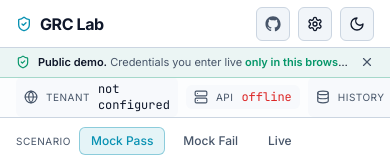
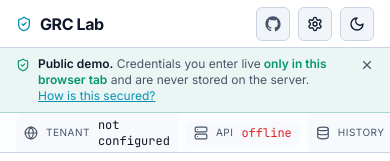
Before and after one commit to yopazerbot/GRC-PoC-AutomatedControlAssurance-OSCAL, a React (Vite) app in the folder frontend/: page / in a window 390 px wide. Shown: the top 161 px of the page. Built offline with nearby package versions, Linux system fonts and the light colour scheme; no server answers.

Commit message:
Let the public-demo security banner wrap to multiple lines on mobile so the full "credentials never stored" message and "How is this secured?" link are visible on narrow screens, while preserving the single-line desktop layout at ≥1024px.
https://claude.ai/code/session_01X3iFciFqzQhpJYQee8Z4LV

```diff
--- a/frontend/src/components/PublicDemoBanner.tsx
+++ b/frontend/src/components/PublicDemoBanner.tsx
@@ -25,9 +25,9 @@ export function PublicDemoBanner({ onOpenSettings }: Props) {
 
   return (
     <>
-      <div className="flex items-center gap-2 px-4 py-1.5 border-b border-accent-emerald/30 bg-accent-emerald/5 shrink-0 text-[11px]">
-        <ShieldCheck className="w-3.5 h-3.5 text-accent-emerald shrink-0" aria-hidden />
-        <span className="text-surface-text min-w-0 flex-1 truncate sm:whitespace-normal">
+      <div className="flex items-start lg:items-center gap-2 px-4 py-2 lg:py-1.5 border-b border-accent-emerald/30 bg-accent-emerald/5 shrink-0 text-xs lg:text-[11px]">
+        <ShieldCheck className="w-3.5 h-3.5 text-accent-emerald shrink-0 mt-0.5 lg:mt-0" aria-hidden />
+        <span className="text-surface-text min-w-0 flex-1">
           <span className="font-semibold">Public demo.</span>{" "}
           <span className="text-surface-muted">
             Credentials you enter live
@@ -47,7 +47,7 @@ export function PublicDemoBanner({ onOpenSettings }: Props) {
         >
           Settings
         </button>
-        <button onClick={dismiss} aria-label="Dismiss" className="shrink-0 text-surface-muted hover:text-surface-text transition-colors">
+        <button onClick={dismiss} aria-label="Dismiss" className="shrink-0 text-surface-muted hover:text-surface-text transition-colors mt-0.5 lg:mt-0">
           <X className="w-3.5 h-3.5" />
         </button>
       </div>
```
